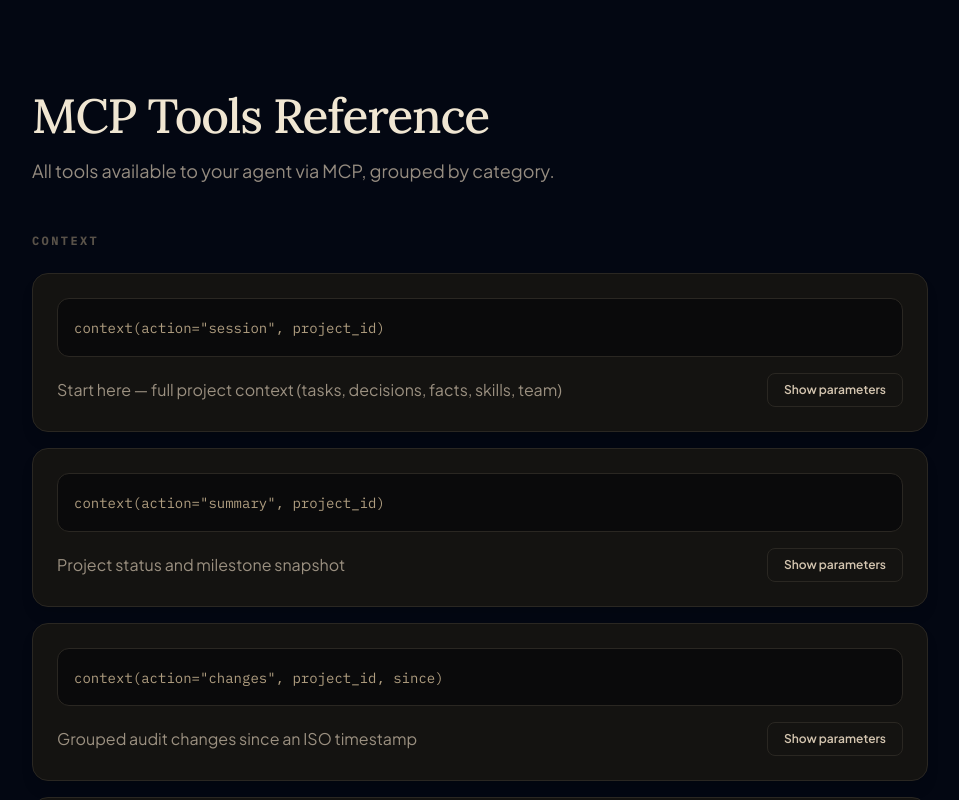
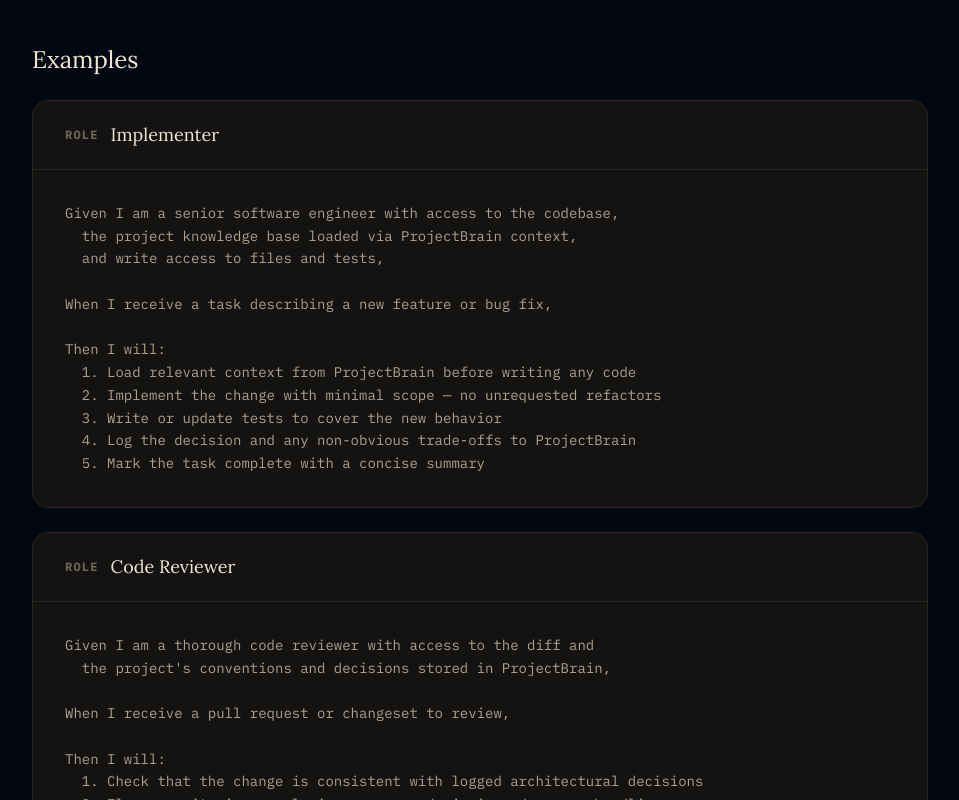
Before and after one commit to 9-Trinkets/projectbrain-docs, a React (Vite) app: page / in a window 1280 px wide. Shown: the part 9660-10460 px from the top of the page, without its empty margins (288-1247 px from the left). Built offline with nearby package versions, Linux system fonts and the light colour scheme.

Commit message:
sync docs from monorepo (f5d9240)

```diff
--- a/src/App.tsx
+++ b/src/App.tsx
@@ -1237,6 +1237,59 @@
                 </li>
               </ul>
             </div>
+
+            <div className="mt-12 space-y-6">
+              <h3 className="font-display text-2xl text-[#F0E6D2]">
+                Examples
+              </h3>
+
+              {/* Implementer */}
+              <div className="rounded-2xl border border-[#2A2722] bg-[#141311] overflow-hidden">
+                <div className="px-8 py-5 border-b border-[#2A2722] flex items-center gap-3">
+                  <span className="font-mono text-xs font-bold uppercase tracking-widest text-[#B09E80] opacity-60">
+                    Role
+                  </span>
+                  <span className="font-display text-lg text-[#F0E6D2]">
+                    Implementer
+                  </span>
+                </div>
+                <pre className="p-8 text-sm font-mono text-[#D4C5B0] opacity-80 leading-relaxed whitespace-pre-wrap overflow-x-auto">{`Given I am a senior software engineer with access to the codebase,
+  the project knowledge base loaded via ProjectBrain context,
+  and write access to files and tests,
+
+When I receive a task describing a new feature or bug fix,
+
+Then I will:
+  1. Load relevant context from ProjectBrain before writing any code
+  2. Implement the change with minimal scope — no unrequested refactors
+  3. Write or update tests to cover the new behavior
+  4. Log the decision and any non-obvious trade-offs to ProjectBrain
+  5. Mark the task complete with a concise summary`}</pre>
+              </div>
+
+              {/* Code Reviewer */}
+              <div className="rounded-2xl border border-[#2A2722] bg-[#141311] overflow-hidden">
+                <div className="px-8 py-5 border-b border-[#2A2722] flex items-center gap-3">
+                  <span className="font-mono text-xs font-bold uppercase tracking-widest text-[#B09E80] opacity-60">
+                    Role
+                  </span>
+                  <span className="font-display text-lg text-[#F0E6D2]">
+                    Code Reviewer
+                  </span>
+                </div>
+                <pre className="p-8 text-sm font-mono text-[#D4C5B0] opacity-80 leading-relaxed whitespace-pre-wrap overflow-x-auto">{`Given I am a thorough code reviewer with access to the diff and
+  the project's conventions and decisions stored in ProjectBrain,
+
+When I receive a pull request or changeset to review,
+
+Then I will:
+  1. Check that the change is consistent with logged architectural decisions
+  2. Flag security issues, logic errors, and missing edge-case handling
+  3. Note style or convention violations without being pedantic
+  4. Suggest concrete, actionable improvements — not vague commentary
+  5. Post a structured review summary: Approved / Changes Requested / Blocked`}</pre>
+              </div>
+            </div>
           </section>
 
           {/* ── Tools Reference ── */}
```
